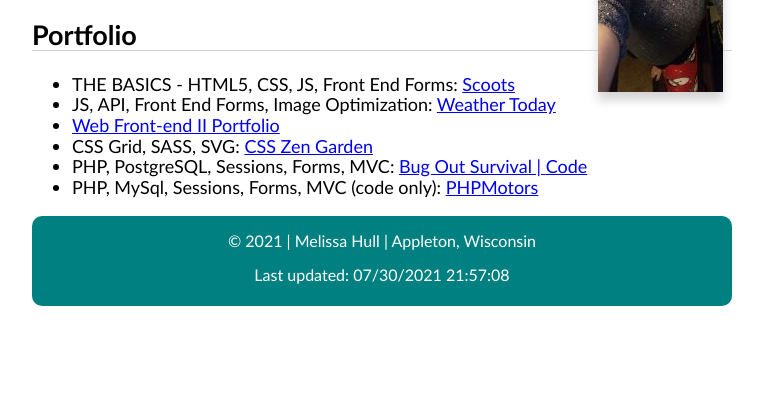
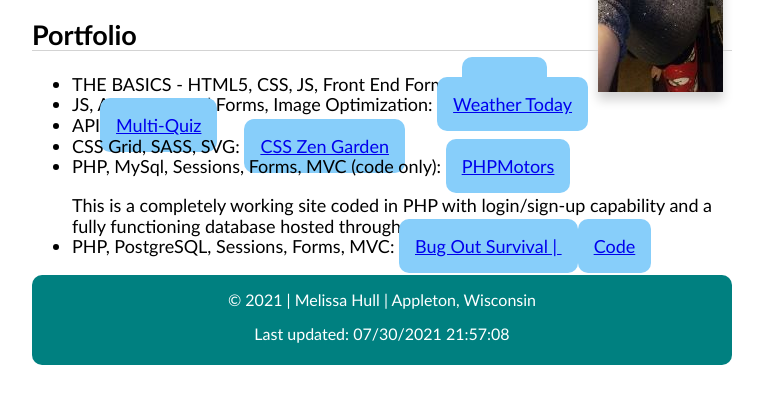
Before and after one commit to mhull87/Portfolio, a plain HTML site: page index.html in a window 1280 px wide. Shown: the part 155-558 px from the top of the page, without its empty margins (258-1021 px from the left). Drawn offline with Linux system fonts and the light colour scheme; a script that the page names is missing.

Commit message:
portfolio index adjustments

```diff
--- a/css/small.css
+++ b/css/small.css
@@ -34,6 +34,12 @@ h2 {
     border-bottom: 1.5px solid lightgray;
 }
 
+a {
+    background-color: lightskyblue;
+    padding: 1rem;
+    border-radius: 10px;
+}
+
 footer {
     font-size: 1rem;
     padding-top: 1rem;
@@ -47,7 +53,3 @@ footer p {
 footer a {
     color: white;
 }
-
-footer a:visited {
-    color: white;
-}
--- a/index.html
+++ b/index.html
@@ -4,8 +4,8 @@
 <head>
     <meta charset="UTF-8">
     <meta name="viewport" content="width=device-width, initial-scale=1.0">
-    <meta name="description" content="Melissa Hull WDD 230 Course Portal Home Page">
-    <title>Melissa Hull Course Portal Home Page</title>
+    <meta name="description" content="Melissa Hull Portfolio">
+    <title>Melissa Hull Portfolio</title>
     <!--<link rel="shortcut icon" href="images/wfavicon.ico">-->
     <link rel="stylesheet" href="css/normalize.css">
     <!--<link href="https://fonts.googleapis.com/css2?family=Dr+Sugiyama&display=swap" rel="stylesheet">-->
@@ -26,11 +26,15 @@
         <ul>
             <li>THE BASICS - HTML5, CSS, JS, Front End Forms: <a href="scoots/">Scoots</a></li>
             <li>JS, API, Front End Forms, Image Optimization: <a href="WeatherToday/">Weather Today</a></li>
-            <li><a href="WDD330/">Web Front-end II Portfolio</a></li>
+            <!--<li><a href="WDD330/">Web Front-end II Portfolio</a></li>-->
+            <li>API<a href="WDD330/quiz/">Multi-Quiz</a></li>
             <li>CSS Grid, SASS, SVG: <a href="ZenGarden/">CSS Zen Garden</a></li>
             <!--<li>API, NodeJS: <a href="https://protected-inlet-78196.herokuapp.com/">Astronomy Photo of the Day</a></li>-->
+            <li>PHP, MySql, Sessions, Forms, MVC (code only): <a href="https://github.com/mhull87/phpmotors">PHPMotors</a></li>
+        </ul>
+        <ul>
+            This is a completely working site coded in PHP with login/sign-up capability and a fully functioning database hosted through Heroku.
             <li>PHP, PostgreSQL, Sessions, Forms, MVC: <a href="http://powerful-taiga-61537.herokuapp.com/bugout/">Bug Out Survival | </a><a href="https://github.com/mhull87/cse341/tree/main/web/bugout">Code</a></li>
-            <li>PHP, MySql, Sessions, Forms, MVC (code only): <a href="https://github.com/mhull87/phpmotors">PHPMotors</a></li>
         </ul>
     </main>
     <footer>
```
